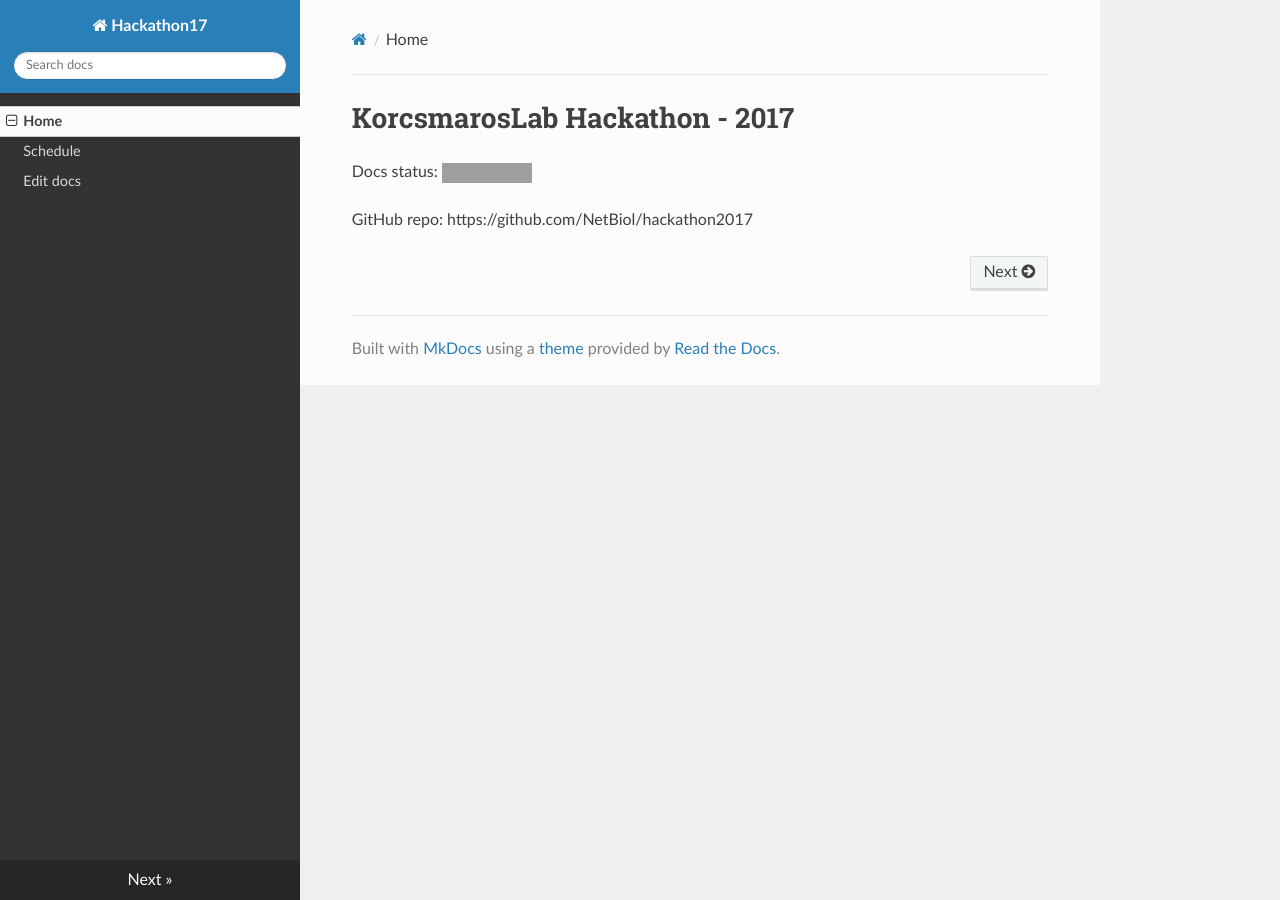
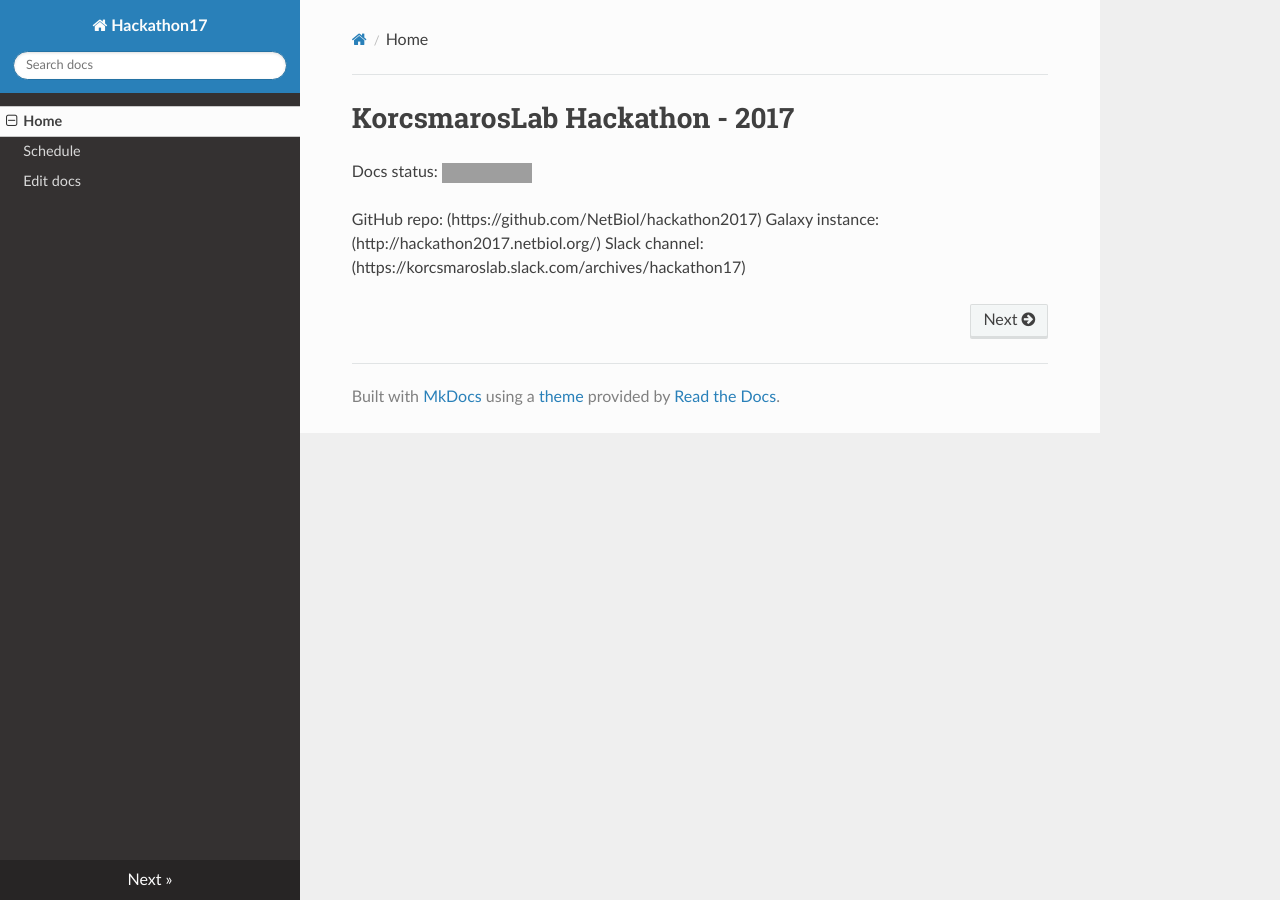
Before and after one commit to NetBiol/hackathon2017, an MkDocs documentation site: the page built from docs/index.md, in a window 1280 px wide. Built offline with MkDocs 1.6.1, drawn with Linux system fonts in a browser that asks for light colours; nearby versions of some CDN libraries; old or Windows-style settings are respelled for this version of MkDocs; grey boxes are pictures that could not be loaded.

Commit message:
add links

```diff
--- a/docs/index.md
+++ b/docs/index.md
@@ -2,4 +2,6 @@
 
 Docs status: [![Build Status](https://travis-ci.org/NetBiol/hackathon2017.svg?branch=master)](https://travis-ci.org/NetBiol/hackathon2017)
 
-GitHub repo: https://github.com/NetBiol/hackathon2017
+GitHub repo: (https://github.com/NetBiol/hackathon2017)
+Galaxy instance: (http://hackathon2017.netbiol.org/)
+Slack channel: (https://korcsmaroslab.slack.com/archives/hackathon17)
--- a/mkdocs.yml
+++ b/mkdocs.yml
@@ -4,3 +4,4 @@ pages:
 - Home: 'index.md'
 - Schedule: 'schedule.md'
 - "Edit docs": 'docs.md'
+#- "Tools and scrips": tools-and-scrips.md
```
Also changed, not shown: docs/tools-and-scrips.md (added, +5 -0 lines), 2 other files.
